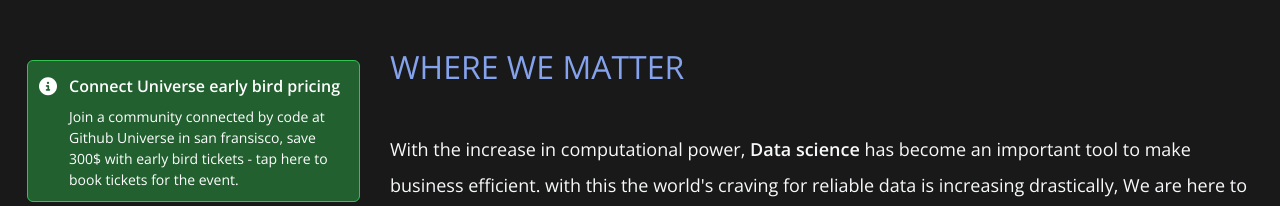
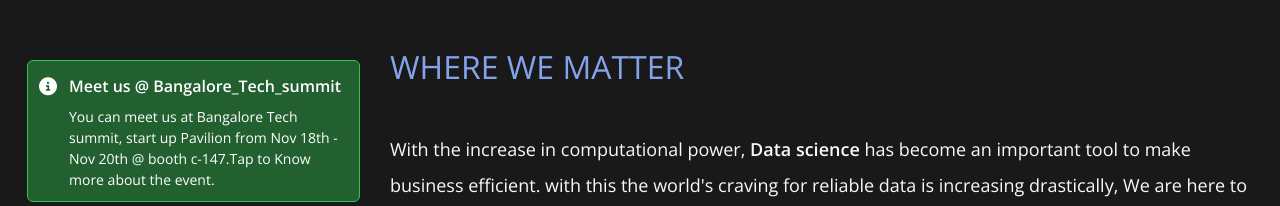
Before and after one commit to Ragnoelectronics/website, a website: page index.html in a window 1280 px wide. Shown: the part 720-926 px from the top of the page. Drawn offline with nearby package versions, Linux system fonts and the light colour scheme.

Commit message:
added tech event

```diff
--- a/index.html
+++ b/index.html
@@ -72,7 +72,7 @@
             <div class="col-12 tm-page-cols-container">
                 <div class="tm-page-col-left tm-welcome-box events">
                     <!-- TODO: Add your link here -->
-                    <a href="http://google.com">
+                    <a href="https://www.bengalurutechsummit.com/startup-innovation-pavilion.php">
                         <div class="events__content__individual_event">
                             <div class="event__icon">
                                 <i class="fa fa-info-circle fa-1x" aria-hidden="true"></i>
@@ -80,11 +80,11 @@
                             <div class="event__body">
                                 <div class="events__header">
                                     <p class="events__heder__text">
-                                        Connect Universe early bird pricing
+                                        Meet us @ Bangalore_Tech_summit
                                     </p>
                                 </div>
                                 <div class="events__content">
-                                    Join a community connected by code at Github Universe in san fransisco, save 300$ with early bird tickets - tap here to book tickets for the event.
+                                    You can meet us at Bangalore Tech summit, start up Pavilion from Nov 18th - Nov 20th @ booth c-147.Tap to Know more about the event.
                                 </div>
                             </div>
                         </div>
```
